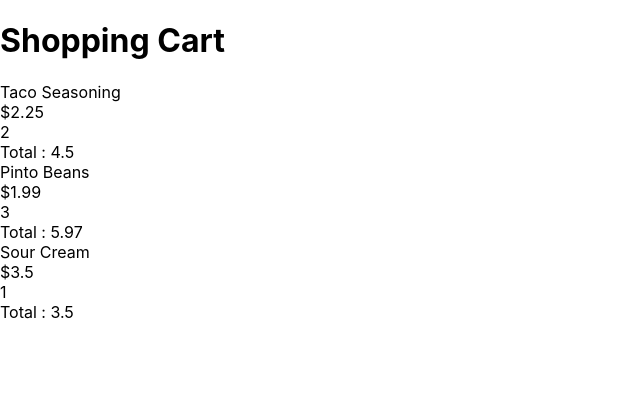
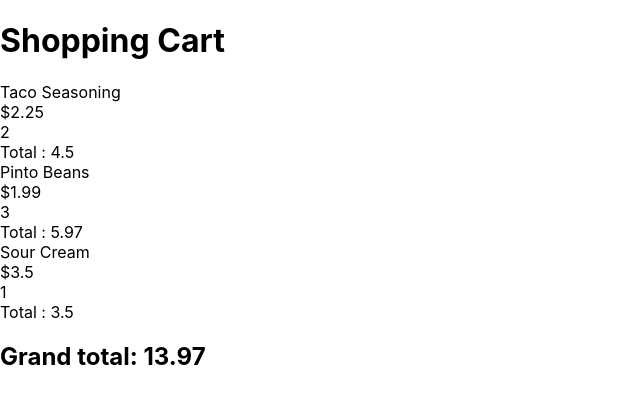
Before and after one commit to Doumham-Armah/shoppingCart, a React (Create React App) app: page / in a window 1280 px wide. Shown: the top 404 px of the page, without its empty margins (0-640 px from the left). Built offline with nearby package versions, Linux system fonts and the light colour scheme.

Commit message:
added grand total for Cart component

```diff
--- a/src/Cart.js
+++ b/src/Cart.js
@@ -1,8 +1,11 @@
 import React, { useState, useEffect } from "react";
 import CartItem from './CartItem'
 
+// looping over the items
+function Cart({ initialItems }){
 
-function Cart({ initialItems }){
+    const GrandTotal = initialItems.reduce((total, item) => (
+        total + item.qty * item.price), 0).toFixed(2)
 
 
     return (
@@ -13,6 +16,7 @@ function Cart({ initialItems }){
               <CartItem {...item} key={item.id} />
             ))}
           </div>
+          <h2>Grand total: {GrandTotal}</h2>
         </div>
       );
 }
```
